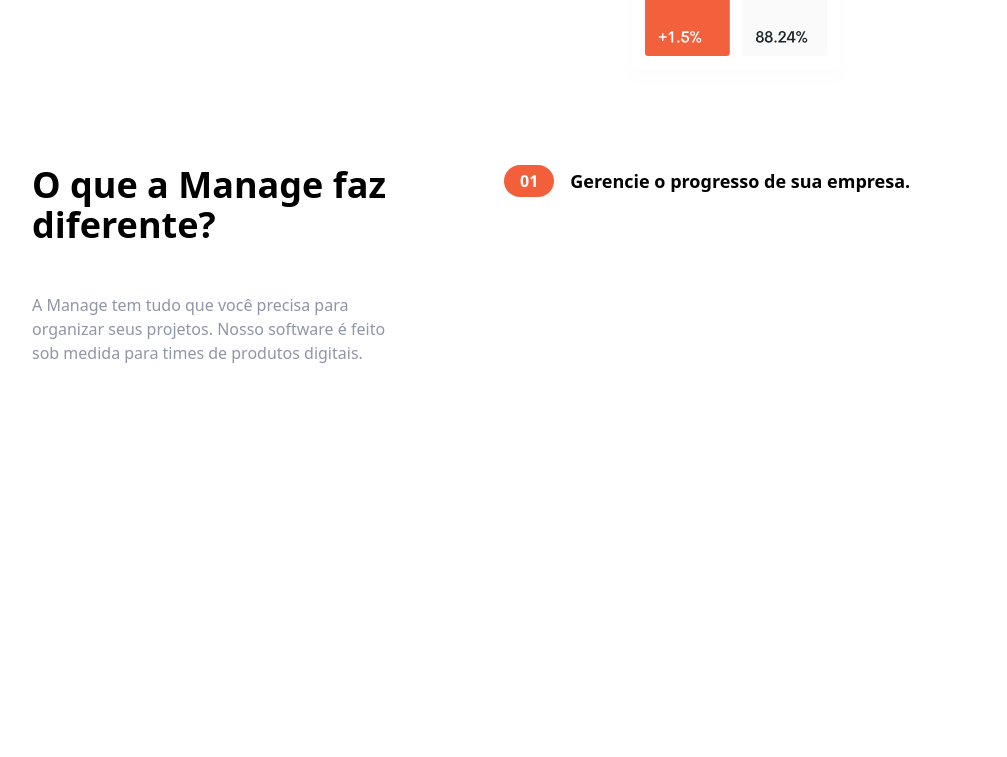
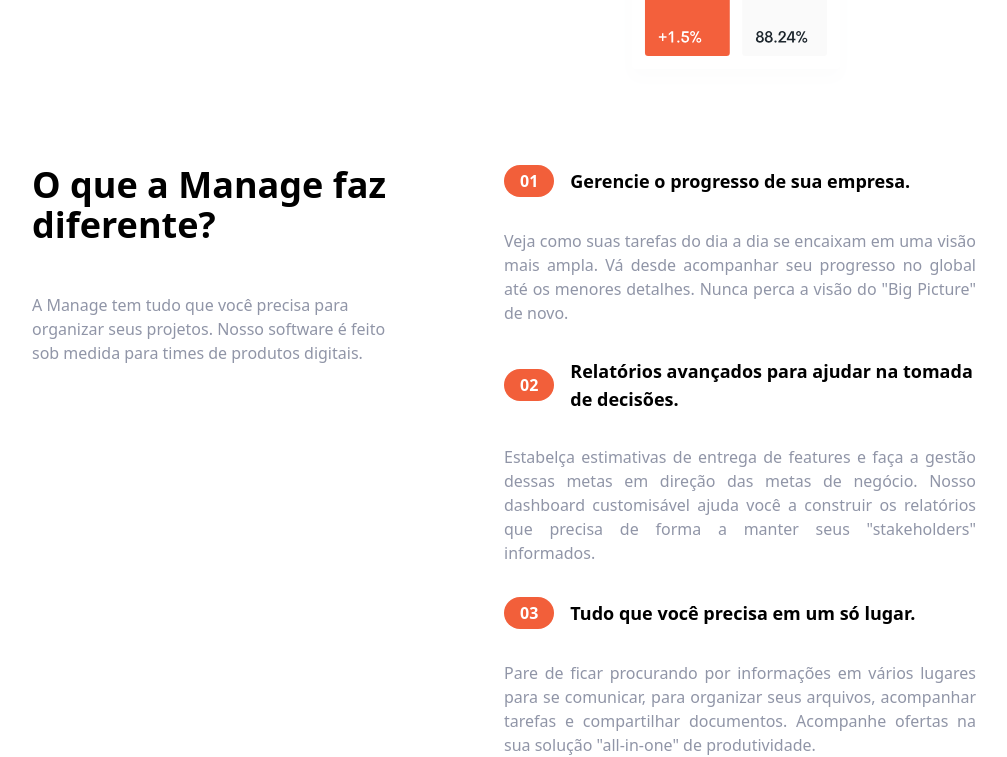
Before and after one commit to bresends/taiwind_landing, a website: page src/index.html in a window 1280 px wide. Shown: the part 491-1248 px from the top of the page, without its empty margins (136-1143 px from the left). Before the commit the page ends 856 px from the top, so only its background shows below. Drawn offline with Linux system fonts and the light colour scheme.

Commit message:
Feat: Middle Section Added

```diff
--- a/src/index.html
+++ b/src/index.html
@@ -103,14 +103,80 @@
                                     Gerencie o progresso de sua empresa como um
                                     todo.
                                 </h3>
-                                <h3
-                                    class="hidden text-lg font-bold md:block"
-                                >
+                                <h3 class="hidden text-lg font-bold md:block">
                                     Gerencie o progresso de sua empresa.
                                 </h3>
                             </div>
                         </div>
                     </div>
+                    <p class="text-darkGrayishBlue text-justify">
+                        Veja como suas tarefas do dia a dia se encaixam em
+                        uma visão mais ampla. Vá desde acompanhar seu
+                        progresso no global até os menores detalhes. Nunca
+                        perca a visão do "Big Picture" de novo.
+                    </p>
+                    <div
+                        class="flex flex-col space-y-3 md:space-y-0 md:space-x-6 md:flex-row"
+                    >
+                        <div
+                            class="rounded-l-full bg-brightRedSupLight md:bg-transparent"
+                        >
+                            <div class="flex items-center space-x-4">
+                                <div
+                                    class="px-4 py-2 text-white font-bold rounded-full bg-brightRed md:py-1"
+                                >
+                                    02
+                                </div>
+                                <h3
+                                    class="text-base font-bold md:mb-4 md:hidden"
+                                >
+                                    Relatórios avançados para ajudar na tomada
+                                    de decisões.
+                                </h3>
+                                <h3 class="hidden text-lg font-bold md:block">
+                                    Relatórios avançados para ajudar na tomada
+                                    de decisões.
+                                </h3>
+                            </div>
+                        </div>
+                    </div>
+                    <p class="text-darkGrayishBlue text-justify">
+                        Estabelça estimativas de entrega de features e faça
+                        a gestão dessas metas em direção das metas de
+                        negócio. Nosso dashboard customisável ajuda você a
+                        construir os relatórios que precisa de forma a
+                        manter seus "stakeholders" informados.
+                    </p>
+                    <div
+                        class="flex flex-col space-y-3 md:space-y-0 md:space-x-6 md:flex-row"
+                    >
+                        <div
+                            class="rounded-l-full bg-brightRedSupLight md:bg-transparent"
+                        >
+                            <div class="flex items-center space-x-4">
+                                <div
+                                    class="px-4 py-2 text-white font-bold rounded-full bg-brightRed md:py-1"
+                                >
+                                    03
+                                </div>
+                                <h3
+                                    class="text-base font-bold md:mb-4 md:hidden"
+                                >
+                                    Tudo que você precisa em um só lugar.
+                                </h3>
+                                <h3 class="hidden text-lg font-bold md:block">
+                                    Tudo que você precisa em um só lugar.
+                                </h3>
+                            </div>
+                        </div>
+                    </div>
+                    <p class="text-darkGrayishBlue text-justify">
+                        Pare de ficar procurando por informações em vários
+                        lugares para se comunicar, para organizar seus
+                        arquivos, acompanhar tarefas e compartilhar
+                        documentos. Acompanhe ofertas na sua solução
+                        "all-in-one" de produtividade.
+                    </p>
                 </div>
             </div>
         </section>
```
Also changed, not shown: src/css/main.css.
